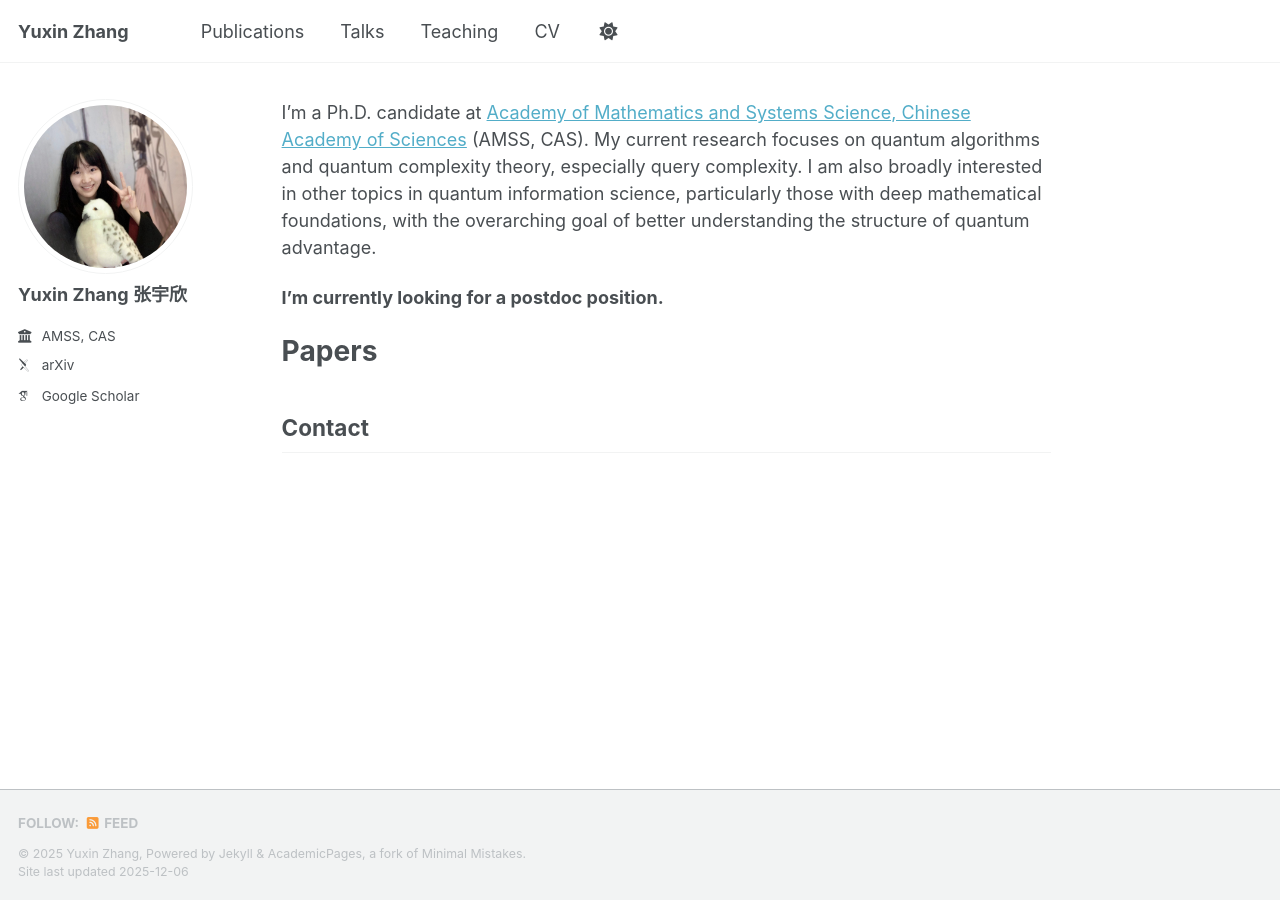
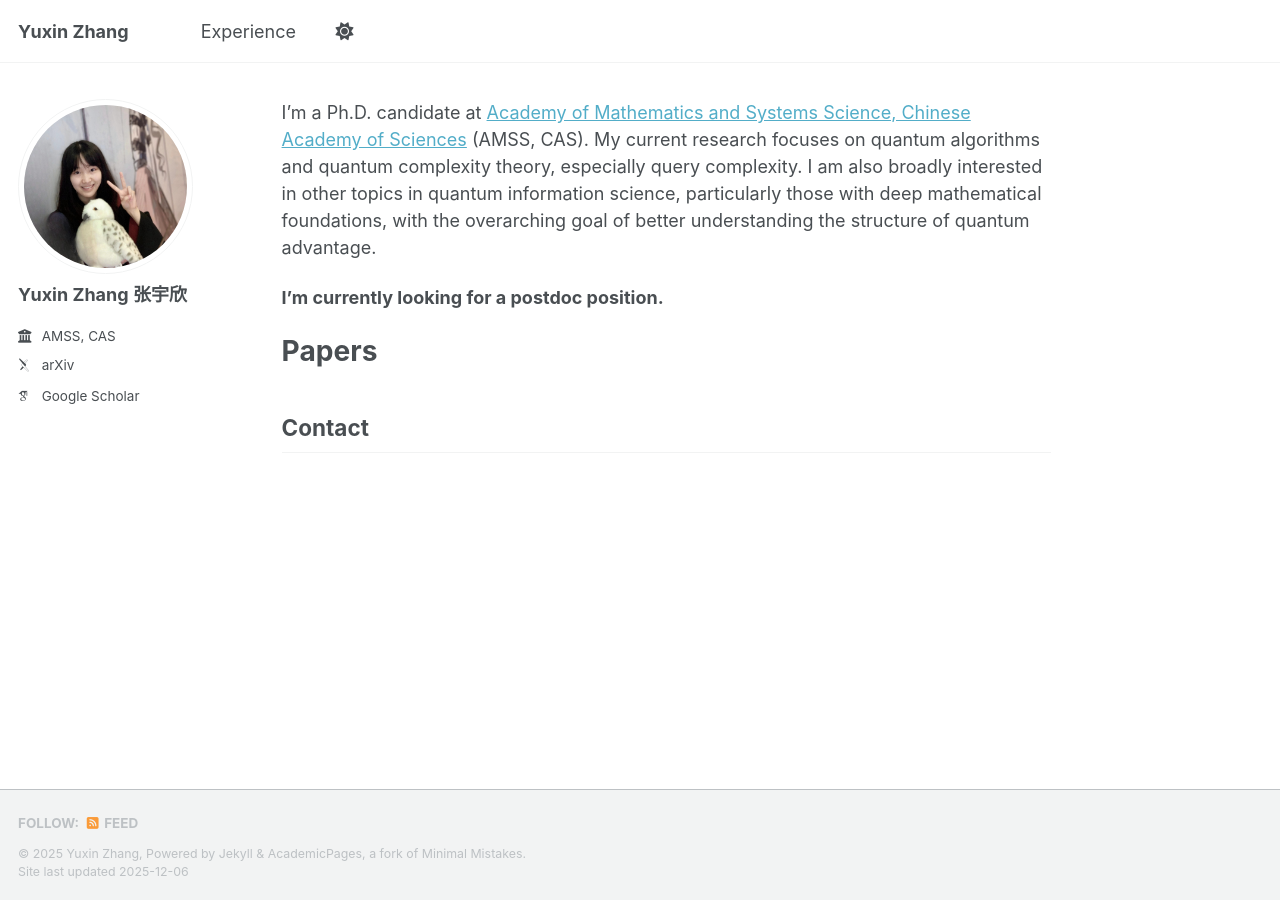
Before and after one commit to yuxinzhangmath/yuxinzhangmath.github.io, a Jekyll site: the page built from _pages/about.md, in a window 1280 px wide. Built offline with Jekyll 4.4.1, drawn with Linux system fonts in a browser that asks for light colours; some web fonts are replaced; a script bundle is joined from its source files by our own code; library files that are not in the unit come from our copies.

Commit message:
Update navigation.yml

```diff
--- a/_data/navigation.yml
+++ b/_data/navigation.yml
@@ -8,14 +8,14 @@
 #      Markdown formatted page while the second is generated using JSON.
 
 main:
-  - title: "Publications"
-    url: /publications/
+  #- title: "Publications"
+    #url: /publications/
 
-  - title: "Talks"
-    url: /talks/
+  #- title: "Talks"
+    #url: /talks/
 
-  - title: "Teaching"
-    url: /teaching/
+  #- title: "Teaching"
+    #url: /teaching/
 
   #- title: "Portfolio"
     #url: /portfolio/
@@ -23,8 +23,8 @@ main:
   #- title: "Blog Posts"
     #url: /year-archive/
 
-  - title: "CV"
-    url: /cv/
+  - title: "Experience"
+    url: /experience/
 
   # - title: "CV"
   #   url: /cv-json/
```
